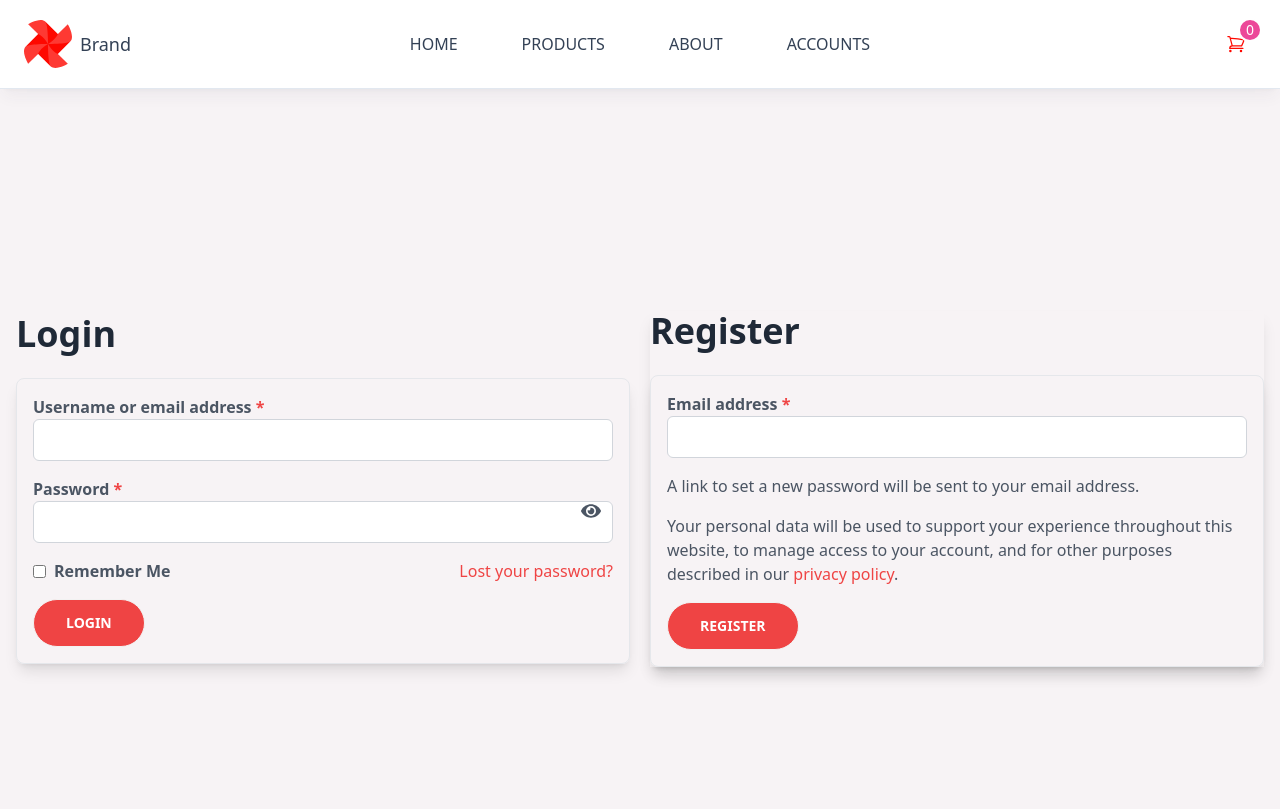
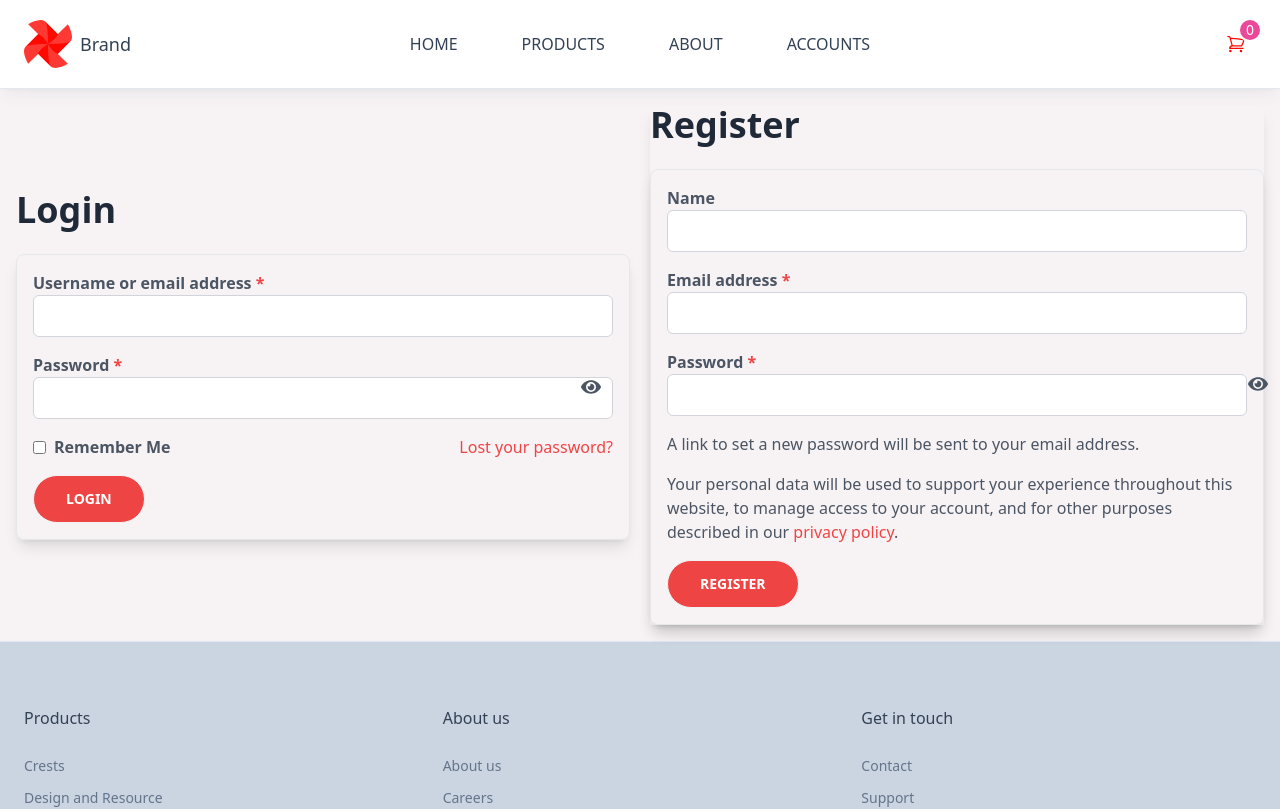
Before and after one commit to Soikotdeb/nishans-media-client, a React (Vite) app: page /accounts in a window 1280 px wide. Shown: the top 809 px of the page. Built offline with nearby package versions, Linux system fonts and the light colour scheme; no server answers.

Commit message:
updated register

```diff
--- a/src/Pages/Accounts/Accounts.jsx
+++ b/src/Pages/Accounts/Accounts.jsx
@@ -25,11 +25,6 @@ const Accounts = () => {
         const email = data.email;
         const password = data.password;
 
-        if (!/(?=.*[a-z])/.test(password)) {
-            Swal.fire('Oops', 'Try to use at least one lowercase!', 'error');
-            return;
-        }
-
         signIn(email, password)
             .then((result) => {
                 const loggedUser = result.user;
@@ -51,7 +46,7 @@ const Accounts = () => {
     }, []);
 //
     return (
-        <div className={`bg-[#F7F3F5] flex flex-col md:flex-row justify-center items-center h-screen gap-5 p-4 font-sans ${animate ? 'login-form active' : 'login-form'}`}>
+        <div className={`bg-[#F7F3F5] m flex flex-col md:flex-row justify-center items-center gap-5 p-4 font-sans ${animate ? 'login-form active' : 'login-form'}`}>
             <div className="lg:w-1/2 w-full">
                 <h2 className="text-4xl mb-6 font-semibold">Login</h2>
                 <form onSubmit={handleSubmit(handleLogin)} className="space-y-4 border rounded-lg p-4 shadow-lg">
--- a/src/Pages/Accounts/Register.jsx
+++ b/src/Pages/Accounts/Register.jsx
@@ -1,43 +1,157 @@
-import React from 'react';
-import { useForm, Controller } from 'react-hook-form';
+import React, { useContext, useState } from 'react';
+import { useForm } from 'react-hook-form';
+import Swal from 'sweetalert2';
+import { useNavigate } from 'react-router-dom';
+import { AuthContext } from '../../Provider/AuthProvider';
+import { FaEye, FaEyeSlash } from 'react-icons/fa';
 
 const Register = () => {
-    const { control, handleSubmit, formState: { errors }, register } = useForm();
+  const {
+    register,
+    handleSubmit,
+    formState: { errors },
+    reset,
+  } = useForm();
 
-    const handleRegister = (data) => {
-        // Handle registration logic here
-        console.log(data);
+  const navigate = useNavigate();
+  const { createUser } = useContext(AuthContext);
+  const [passwordVisible, setPasswordVisible] = useState(false);
+
+  const onSubmit = (data) => {
+    const { email, password, name } = data;
+
+    createUser(email, password)
+      .then((result) => {
+        const loggedUser = result.user;
+
+
+        /*
+          //     updatedUserProfiles(data.name, data.photoURL)
+                //       .then(() => {
+                //         const saveUser = { name: data.name, email: data.email, imgae: data.photoURL, }
+                //         fetch('https://language-server-one.vercel.app/users', {
+                //           method: 'POST',
+                //           headers: {
+                //             'content-type': 'application/json'
+                //           },
+                //           body: JSON.stringify(saveUser)
+                //         })
+                //           .then(res => res.json())
+                //           .then(data => {
+                //             if (data.insertedId) {
+                //               reset();
+                //               Swal.fire({
+                //                 position: 'top-end',
+                //                 icon: 'success',
+                //                 title: 'Registration successfully.',
+                //                 showConfirmButton: false,
+                //                 timer: 1500
+                //               });
+                //               navigate('/')
+                //             }
+                //           })
+                //       })
+                //       .catch(error => console.log(error))
+        */
+        // TODO:  Send email verfication email
+        // Show a success message
+        Swal.fire({
+          icon: 'success',
+          title: 'Registration Successful',
+          text: 'You are now registered.',
+        });
+
+        // Reset the form
+        reset();
+
+        // todo: any additional logic you need
+      })
+      .catch((error) => {
+        Swal.fire({
+          icon: 'error',
+          title: 'Registration Failed',
+          text: error.message,
+        });
+        console.log(error.message);
+      });
+  };
+
+  const togglePasswordVisibility = () => {
+    setPasswordVisible(!passwordVisible);
   };
 
   return (
+    <div >
+      <h2 className="text-4xl mb-6 font-semibold">Register</h2>
+      <form
+        onSubmit={handleSubmit(onSubmit)}
+        className="space-y-4 border rounded-lg p-4 shadow-lg"
+      >
         <div>
-            <h2 className="text-4xl mb-6 font-semibold">Register</h2>
-            <form onSubmit={handleSubmit(handleRegister)} className="space-y-4 border rounded-lg p-4  shadow-lg">
+          <label htmlFor="name" className="block text-gray-600 font-semibold">
+            Name
+          </label>
+          <input
+            type="text"
+            id="name"
+            {...register('name')}
+            className="w-full px-4 py-2 border border-gray-300 rounded-md focus:outline-none focus:ring focus:border-green-500"
+          />
+        </div>
         <div>
-                    <label htmlFor="newEmail" className="block text-gray-600 font-semibold">Email address <span className="text-red-500">*</span></label>
-                    <Controller
-                        name="newEmail"
-                        control={control}
-                        rules={{ required: true }}
-                        render={({ field }) => (
+          <label htmlFor="newEmail" className="block text-gray-600 font-semibold">
+            Email address <span className="text-red-500">*</span>
+          </label>
           <input
             type="email"
             id="newEmail"
-                                {...field}
+            {...register('email', { required: true })}
             className="w-full px-4 py-2 border border-gray-300 rounded-md focus:outline-none focus:ring focus:border-green-500"
           />
+          {errors.email && (
+            <span className="text-red-500">This field is required</span>
           )}
+        </div>
+        <div>
+          <label htmlFor="password" className="block text-gray-600 font-semibold">
+            Password <span className="text-red-500">*</span>
+          </label>
+          <input
+            type={passwordVisible ? 'text' : 'password'}
+            id="password"
+            {...register('password', { required: true })}
+            className="w-full px-4 py-2 border border-gray-300 rounded-md focus:outline-none focus:ring focus:border-green-500"
           />
-                    {errors.newEmail && <span className="text-red-500">This field is required</span>}
+          <button
+            type="button"
+            className="absolute my-auto right-3"
+            onClick={togglePasswordVisibility}
+          >
+            {passwordVisible ? (
+              <FaEyeSlash className="h-5 w-5 text-gray-600" />
+            ) : (
+              <FaEye className="h-5 w-5 text-gray-600" />
+            )}
+          </button>
+          {errors.password && (
+            <span className="text-red-500">This field is required</span>
+          )}
         </div>
         <div className="text-gray-600">
           A link to set a new password will be sent to your email address.
         </div>
         <p className="text-gray-600">
-                    Your personal data will be used to support your experience throughout this website, to manage access to your account, and for other purposes described in our
+          Your personal data will be used to support your experience throughout
+          this website, to manage access to your account, and for other purposes
+          described in our
           <span className="text-red-500 cursor-pointer"> privacy policy</span>.
         </p>
-                <button type="submit" className="btn bg-red-500 hover:bg-red-500 text-white py-3 px-8 rounded-full focus:outline-none">Register</button>
+        <button
+          type="submit"
+          className="btn bg-red-500 hover:bg-red-500 text-white py-3 px-8 rounded-full focus:outline-none"
+        >
+          Register
+        </button>
       </form>
     </div>
   );
```
Lines whose indentation alone changed are shown as unchanged.
